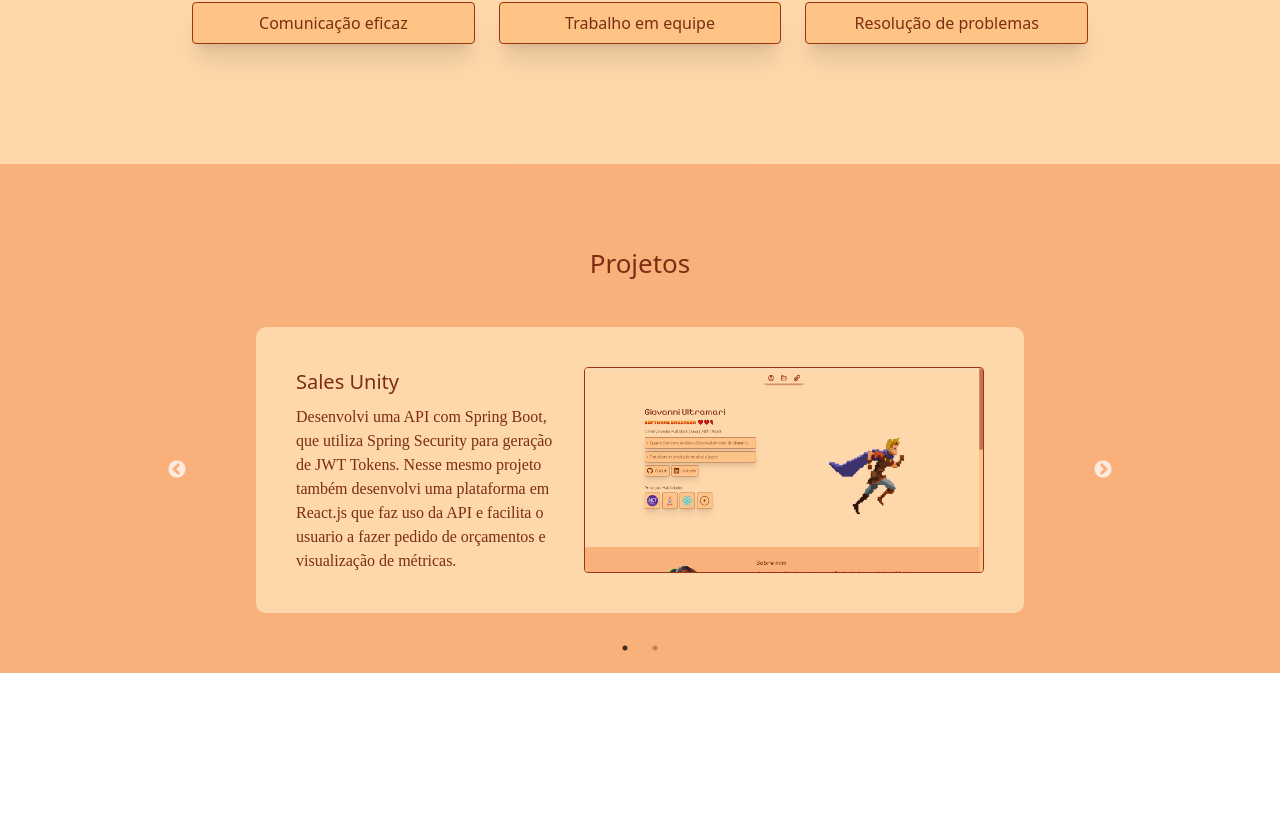
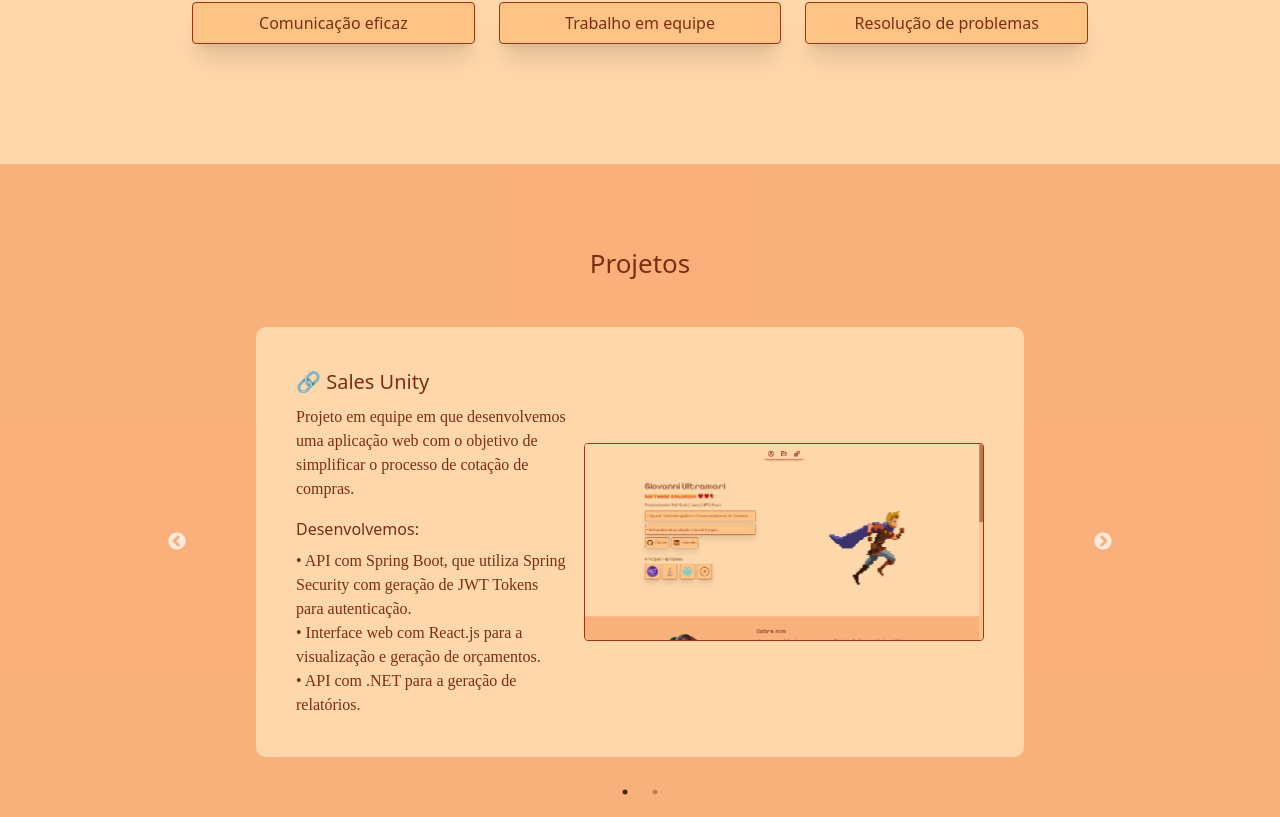
Before and after one commit to AdurraIS/curriculo-react, a React (Vite) app: page / in a window 1280 px wide. Shown: the part 1613-2430 px from the top of the page. Before the commit the page ends 2286 px from the top, so only its background shows below. Built offline with nearby package versions, Linux system fonts and the light colour scheme; a web font is replaced by a local one.

Commit message:
STYLE: Mudando/Atualizando Slide 1 do Carrossel

```diff
--- a/src/Pages/Home/Home.tsx
+++ b/src/Pages/Home/Home.tsx
@@ -17,6 +17,7 @@ import { FaLinkedin } from "react-icons/fa";
 import Player from "../../assets/player.gif";
 import Heart from "../../assets/heart.gif";
 import Carrossel from "../../components/Carrossel/Carrossel";
+import { CardLink } from "../../components/CardLink/CardLink";
 
 export const Home = () => {
 
@@ -131,12 +132,7 @@ export const Home = () => {
         </>
     )
 }
-const CardLink = ({ icon, text = "Tipo" }) => (
-    <div className="card-links">
-        {icon}
-        <h3>{text}</h3>
-    </div>
-);
+
 const CardSkill = ({ content, text }) => (
     <div className="card-links group">
         <div className="group-hover:scale-0 group-hover:opacity-0 transition-all duration-200">
--- /dev/null
+++ b/src/components/CardLink/CardLink.tsx
@@ -0,0 +1,6 @@
+export const CardLink = ({ icon, text}) => (
+    <div className="card-links">
+        {icon}
+        {text && <h3 className="ml-2">{text}</h3>}
+    </div>
+);
--- a/src/components/Carrossel/Carrossel.tsx
+++ b/src/components/Carrossel/Carrossel.tsx
@@ -3,7 +3,8 @@ import Slider from "react-slick";
 import "slick-carousel/slick/slick.css";
 import "slick-carousel/slick/slick-theme.css";
 import SalesUnityImg from "../../assets/Carrossel.png"
-
+import { CardLink } from "../CardLink/CardLink";
+import { FaGithub } from "react-icons/fa";
 interface CarouselProps {
   items: string[];
 }
@@ -22,15 +23,27 @@ const Carousel: React.FC<CarouselProps> = ({ items }) => {
       <div className="p-5">
         <div className="m-auto bg-orange-200 p-10 rounded-[10px] w-[60vw]">
 
-          <div className="flex flex-row  max-[639px]:flex-col justify-between max-[639px]:w-48 gap-4">
+          <div className="flex flex-row  max-[639px]:flex-col items-center justify-between max-[639px]:w-48 gap-4">
             <div className="w-96">
-            <h3 className="text-[20px] pb-2">Sales Unity</h3>
-            <p  className="text-[16px] max-[639px]:w-48">Desenvolvi uma API com Spring Boot, que utiliza Spring Security para geração de JWT Tokens.
-                Nesse mesmo projeto também desenvolvi uma plataforma em React.js que faz uso da API e facilita
-                o usuario a fazer pedido de orçamentos e visualização de métricas.
-            </p>
+              <a href="https://github.com/AdurraIS/SpringAPI_LevelGroupChallenge" target="_blank">
+                <h3 className="text-[20px] pb-2">🔗 Sales Unity</h3>
+              </a>
+
+              <p className="text-[16px] max-[639px]:w-48 mb-4"> Projeto em equipe em que desenvolvemos uma aplicação web com o objetivo de
+                simplificar o processo de cotação de compras.
+              </p>
+              <h4 className="text-[16px] mb-2">Desenvolvemos:</h4>
+              <p className="text-[16px] max-[639px]:w-48">
+                • API com Spring Boot, que utiliza Spring Security com geração de JWT Tokens para autenticação.
+              </p>
+              <p className="text-[16px] max-[639px]:w-48">
+                • Interface web com React.js para a visualização e geração de orçamentos.
+              </p>
+              <p className="text-[16px] max-[639px]:w-48">
+                • API com .NET para a geração de relatórios.
+              </p>
             </div>
-            <img src={SalesUnityImg} className="w-[400px] max-[639px]:w-[200px] border  border-orange-800 rounded "/>
+            <img src={SalesUnityImg} className="w-[400px] max-[639px]:w-[200px] h-fit border  border-orange-800 rounded " />
           </div>
 
         </div>
--- a/src/index.css
+++ b/src/index.css
@@ -9,7 +9,7 @@
   hover:scale-105 transition-all duration-300 md:w-[80%] sm:w-full shadow-xl ;
 }
 .card-links{
-  @apply border rounded p-2 w-fit content-center border-orange-800 bg-opacity-65 gap-2 flex bg-orange-300
+  @apply border rounded p-2 w-fit content-center border-orange-800 bg-opacity-65 flex bg-orange-300
   hover:scale-105 transition-all duration-300 shadow-xl items-center justify-center;
 }
 
```
